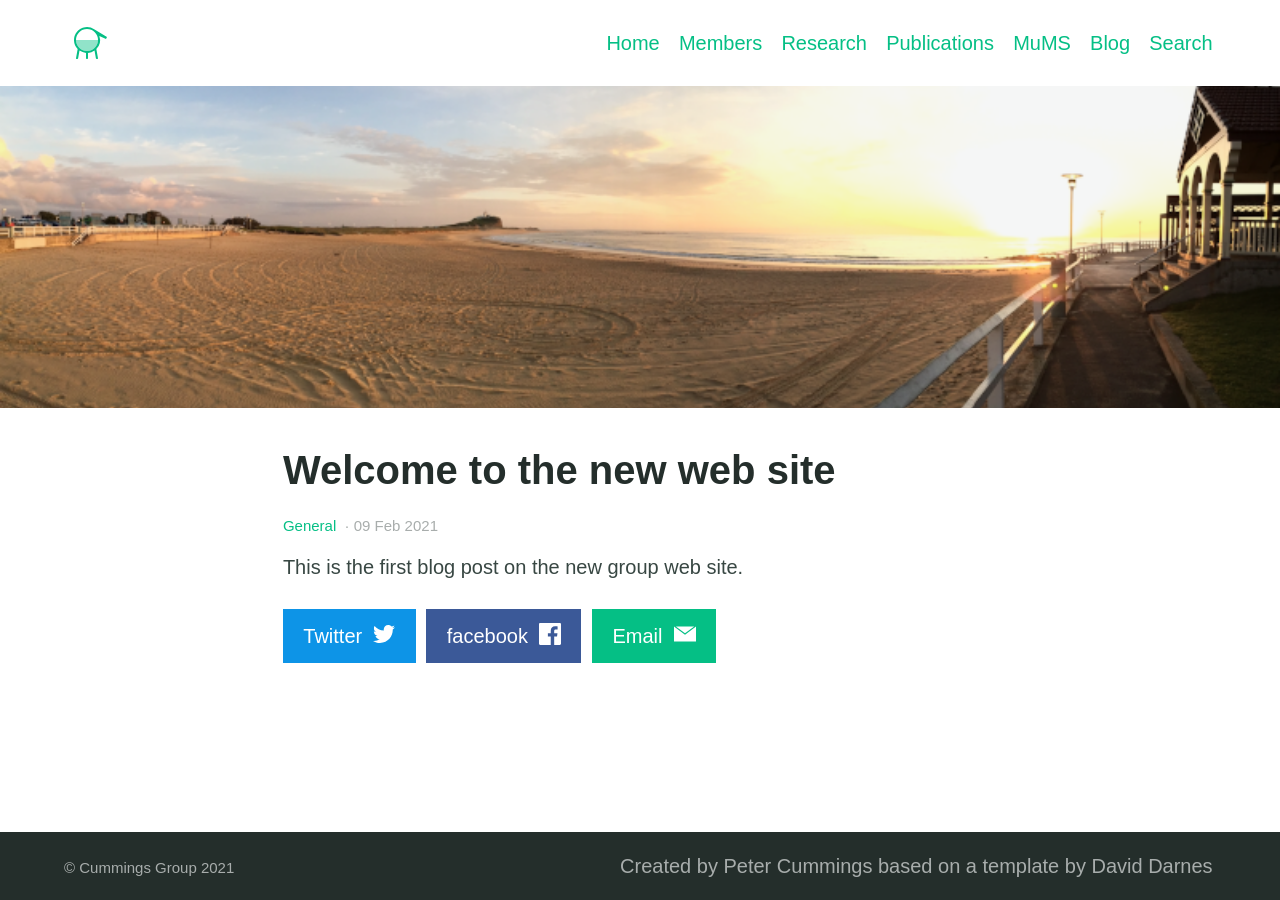
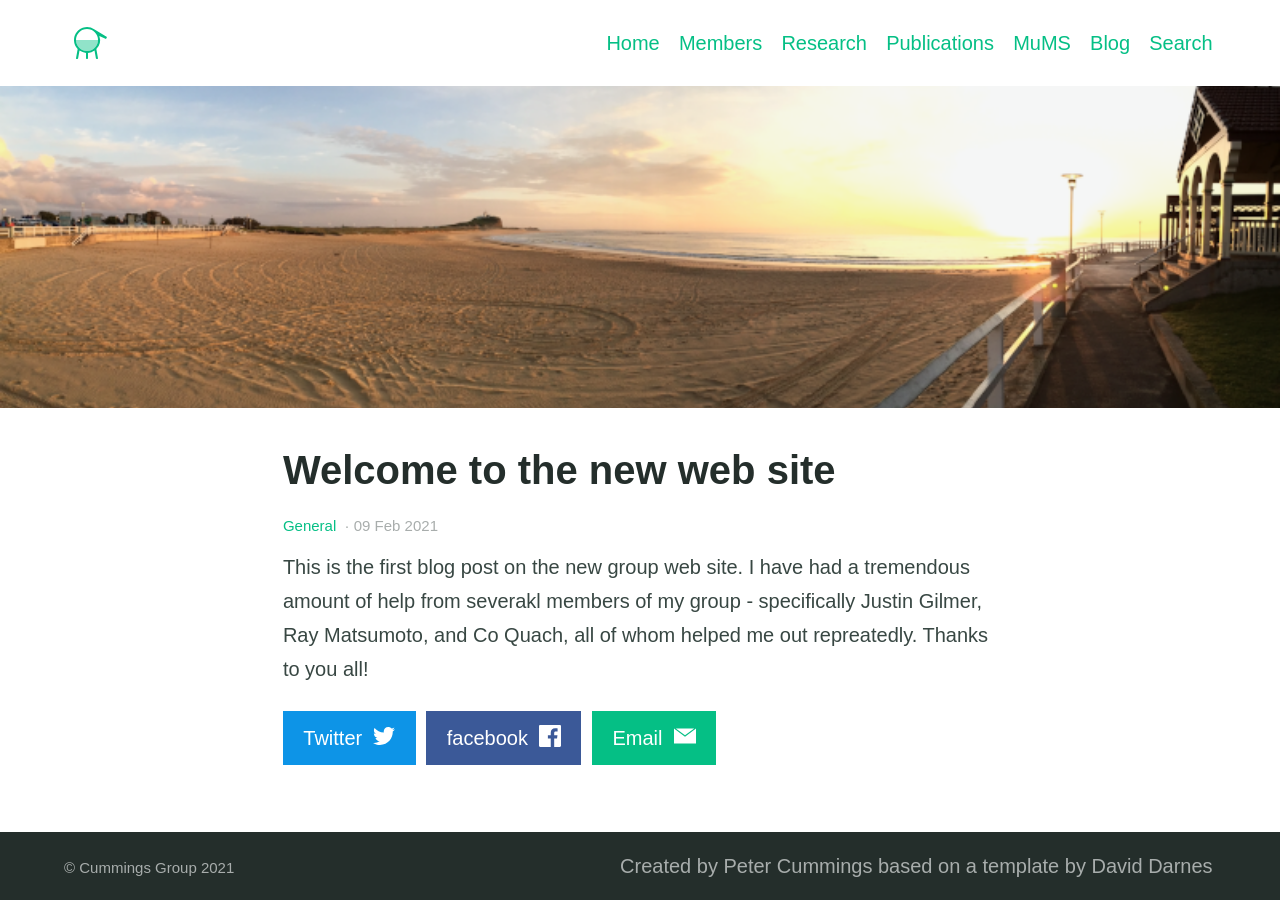
Before and after one commit to ptc2ug/ptc2ug.github.io, a Jekyll site: the page built from _posts/2021-02-09-welcome.md, in a window 1280 px wide. Built offline with Jekyll 4.4.1, drawn with Linux system fonts in a browser that asks for light colours.

Commit message:
Update 2021-02-09-welcome.md

```diff
--- a/_posts/2021-02-09-welcome.md
+++ b/_posts/2021-02-09-welcome.md
@@ -5,4 +5,4 @@ categories:
 feature_image: "/assets/nobbys_beach.png"
 ---
 
-This is the first blog post on the new group web site.
+This is the first blog post on the new group web site. I have had a tremendous amount of help from severakl members of my group - specifically Justin Gilmer, Ray Matsumoto, and Co Quach, all of whom helped me out repreatedly. Thanks to you all!
```
